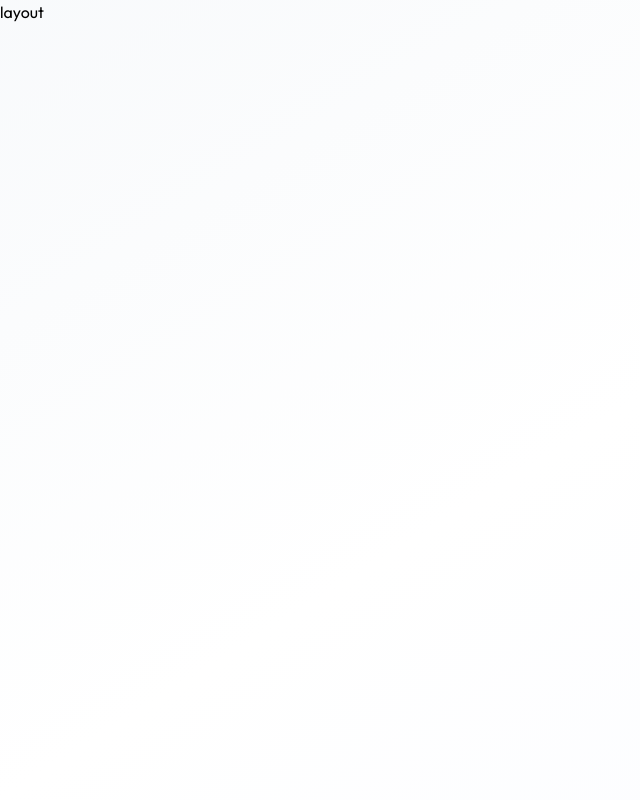
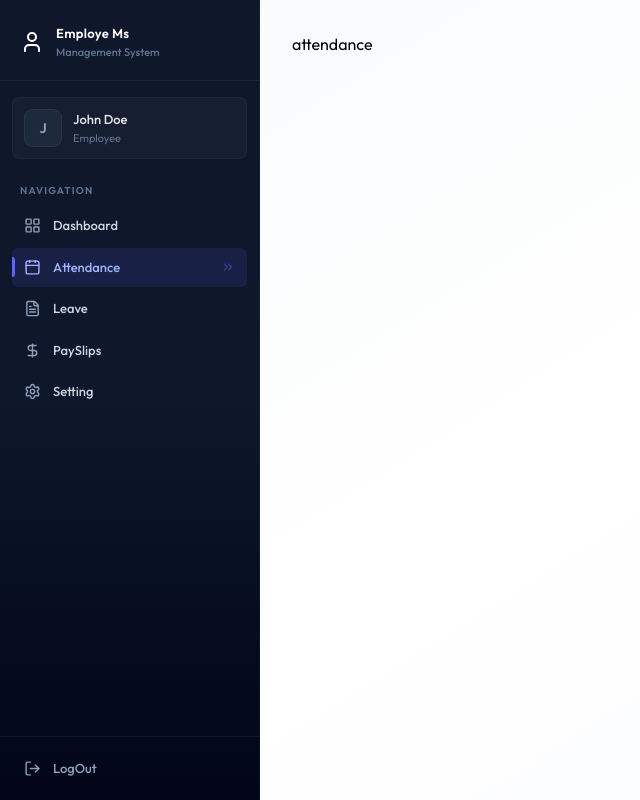
Before and after one commit to nayab-shafiq-sudo/ems, a React (Vite) app in the folder client/: page /attendance in a window 1280 px wide. Shown: the whole page, without its empty margins (0-640 px from the left). Built offline with nearby package versions, Linux system fonts and the light colour scheme.

Commit message:
sidebar ui completed

```diff
--- a/client/src/App.jsx
+++ b/client/src/App.jsx
@@ -28,7 +28,7 @@ const App = () => {
           <Route path="/attendance" element={<Attendance/>} />
           <Route path="/leave" element={<Leaves/>} />
           <Route path="/payslips" element={<PaySlip/>} />
-          <Route path="/settings" element={<Settings/>} />
+          <Route path="/setting" element={<Settings/>} />
         </Route>
 
         <Route path="/print/payslip/:id" element={<PrintPaySlip/>} />
--- /dev/null
+++ b/client/src/components/SideBar.jsx
@@ -0,0 +1,124 @@
+import React, { useEffect, useState } from 'react'
+import { href, Link, useLocation } from 'react-router-dom'
+import { dummyProfileData } from '../assets/assets'
+import { CalendarIcon, ChevronsRightIcon, DollarSignIcon, FileTextIcon, LayoutGridIcon, LogOutIcon, MenuIcon, SettingsIcon, UserIcon, XIcon } from 'lucide-react'
+
+const SideBar = () => {
+    const { pathname } = useLocation()
+    const [username, setUsername] = useState('')
+    const [mobileOpen, setMobileOpen] = useState(false)
+
+    useEffect(()=>{
+      setUsername(dummyProfileData.firstName+" "+dummyProfileData.lastName)
+    },[])
+
+    // CLOSE MOBILE SIDEBAR
+    useEffect(()=>{
+      setMobileOpen(false)
+    },[pathname])
+
+    const role = "" || "EMPLOYEE";
+    const navItems = [
+      {name: "Dashboard", href: "/dashboard", icon: LayoutGridIcon},
+
+      role === "ADMIN" ?
+      {name: "Employees", href: "/employees", icon: UserIcon} :
+      {name: "Attendance", href: "/attendance", icon: CalendarIcon},
+
+      {name: "Leave", href: "/leave", icon: FileTextIcon},
+      {name: "PaySlips", href: "/payslips", icon: DollarSignIcon},
+      {name: "Setting", href: "/setting", icon: SettingsIcon},
+    ]
+
+    const handleLogout = () => {
+      window.location.href = '/login'
+    }
+
+    const sidebarContent = (
+      <>
+      {/** BRAND HEADER */}
+      <div className='px-5 pt-6 pb-5 border-b border-white/6'>
+        <div className='flex items-center justify-between'>
+          <div className='flex items-center gap-3'>
+            <UserIcon className='text-white sixe-7'/>
+            <div>
+              <p className='font-semibold text-[13px] text-white tracking-wide'>Employe Ms</p>
+              <p className='text-[11px] text-slate-500 font-medium'>Management System</p>
+            </div>
+          </div>
+          {/** CLOSE MENU ON MOBILE */}
+          <button onClick={()=>setMobileOpen(false)} className='lg:hidden text-slate-400 hover:text-white p-1'>
+            <XIcon sixe={20}/>
+          </button>
+        </div>
+      </div>
+
+      {/** USER PROFILE CARD */}
+      {username &&
+        <div className='mx-3 mt-4 mb-1 p-3 rounded-lg bg-white/3 border border-white/4'>
+          <div className='flex items-center gap-3'>
+            <div className='w-9 h-9 rounded-lg bg-slate-800 flex items-center justify-center ring-1 ring-white/10 shrink-0'>
+              <span className="text-slate-400 text-sm font-semibold">{username.charAt(0).toUpperCase()}</span>
+            </div>
+            <div className="min-w-0">
+              <h2 className='text-[13px] font-medium text-slate-200 truncate'>{username}</h2>
+              <p className='text-[11px] text-slate-500 truncate'>{role === "ADMIN" ? 'Administrator' : 'Employee'}</p>
+            </div>
+          </div>
+        </div>
+      }
+
+      {/** SECTION LABLE */}
+      <div className='px-5 pt-5 pb-2'>
+        <p className='text-[10px] font-semibold uppercase tracking-[0.12em] text-slate-500'>Navigation</p>
+      </div>
+
+      {/** NAVIGATION */}
+      <div className='flex-1 px-3 space-y-0.5 overscroll-y-auto'>
+        {navItems.map((item)=>{
+          const isActive = pathname.startsWith(item.href)
+          return (
+            <Link key={item.name} to={item.href} className={`group flex items-center gap-3 px-3 py-2.5 rounded-md text-[13px] font-medium transition-all duration-150 relative ${isActive?"bg-indigo-500/12 text-indigo-300":"text-slate-300 hover:text-white hover:bg-white/4"}`}>
+              {isActive && <div className='absolute left-0 top-1/2 -translate-y-1/2 w-[3px] h-5 rounded-r-full bg-indigo-500'/>}
+              <item.icon className={`w-[17px] h-[17px] shrink-0 ${isActive?"text-indigo-300":"text-slate-400 group-hover:text-slate-300"}`}/>
+              <span className='flex-1'>{item.name}</span>
+              {isActive && <ChevronsRightIcon className='w-3.5 h-3.5 text-indigo-500/50'/>}
+            </Link>
+          )
+        })}
+      </div>
+
+      {/** LOGOUT */}
+      <div className='p-3 border-t border-white/6'>
+        <button onClick={handleLogout} className='flex items-center gap-3 w-full px-3 py-2.5 rounded-md text-[13px] font-medium text-slate-400 hover:text-rose-400 hover:bg-rose-500/8 transition-all duration-150'>
+          <LogOutIcon className='w-[17px] h-[17px]' />
+          <span>LogOut</span>
+        </button>
+      </div>
+      </>
+    )
+  return (
+    <>
+      {/** MOBILE HAMBURGER BUTTON */}
+      <button onClick={()=>setMobileOpen(true)} className='lg:hidden fixed top-4 left-4 z-50 p-2 bg-slate-900 text-white rounded-lg shadow-lg border border-white/10'>
+        <MenuIcon size={20}/>
+      </button>
+
+      {/** MOBILE OVERLAY */}
+      {mobileOpen && <div onClick={()=>setMobileOpen(false)} className='lg:hidden fixed inset-0 bg-black/60 backdrop-blur-sm z-40'></div>}
+
+
+      {/** SIDEBAR - DESKTOP */}
+      <aside className='hidden lg:flex flex-col h-full w-65 bg-linear-to-b from-slate-900 via-slate-900 to-slate-950 text-white shrink-0 border-r border-white/4'>
+        {sidebarContent}
+      </aside>
+
+      {/** SIDEBAR - MOBILE */}
+      <aside className={`lg:hidden fixed inset-y-0 left-0 w-72 bg-linear-to-b from-slate-900 via-slate-900 to-slate-950 text-white z-50 flex flex-col transform transition-transform duration-300 ${mobileOpen ? "translate-x-0": "-translate-x-full"}`}>
+        {sidebarContent}
+      </aside>
+    </>
+  )
+}
+
+export default SideBar
--- a/client/src/pages/Attendance.jsx
+++ b/client/src/pages/Attendance.jsx
@@ -3,7 +3,7 @@ import React from 'react'
 const Attendance = () => {
   return (
     <div>
-
+      attendance
     </div>
   )
 }
--- a/client/src/pages/Employees.jsx
+++ b/client/src/pages/Employees.jsx
@@ -3,7 +3,7 @@ import React from 'react'
 const Employees = () => {
   return (
     <div>
-
+      employee
     </div>
   )
 }
--- a/client/src/pages/Layout.jsx
+++ b/client/src/pages/Layout.jsx
@@ -1,9 +1,10 @@
 import { Outlet } from 'react-router-dom'
+import SideBar from '../components/SideBar'
 
 const Layout = () => {
   return (
     <div className='flex h-screen bg-linear-to-br from-slate-50 via-white to-indigo-50/30'>
-      <p>layout</p>
+      <SideBar/>
       <main className='flex-1 overflow-y-auto'>
         <div className='p-4 pt-16 sm:p-6 sm:pt-6 lg:p-8 max-w-400 mx-auto'>
           <Outlet/>
--- a/client/src/pages/Leaves.jsx
+++ b/client/src/pages/Leaves.jsx
@@ -3,7 +3,7 @@ import React from 'react'
 const Leaves = () => {
   return (
     <div>
-
+      leave
     </div>
   )
 }
--- a/client/src/pages/PaySlip.jsx
+++ b/client/src/pages/PaySlip.jsx
@@ -3,7 +3,7 @@ import React from 'react'
 const PaySlip = () => {
   return (
     <div>
-
+      payslip
     </div>
   )
 }
--- a/client/src/pages/PrintPaySlip.jsx
+++ b/client/src/pages/PrintPaySlip.jsx
@@ -3,7 +3,7 @@ import React from 'react'
 const PrintPaySlip = () => {
   return (
     <div>
-
+      printpayslip
     </div>
   )
 }
--- a/client/src/pages/Settings.jsx
+++ b/client/src/pages/Settings.jsx
@@ -3,7 +3,7 @@ import React from 'react'
 const Settings = () => {
   return (
     <div>
-
+      setting
     </div>
   )
 }
```
